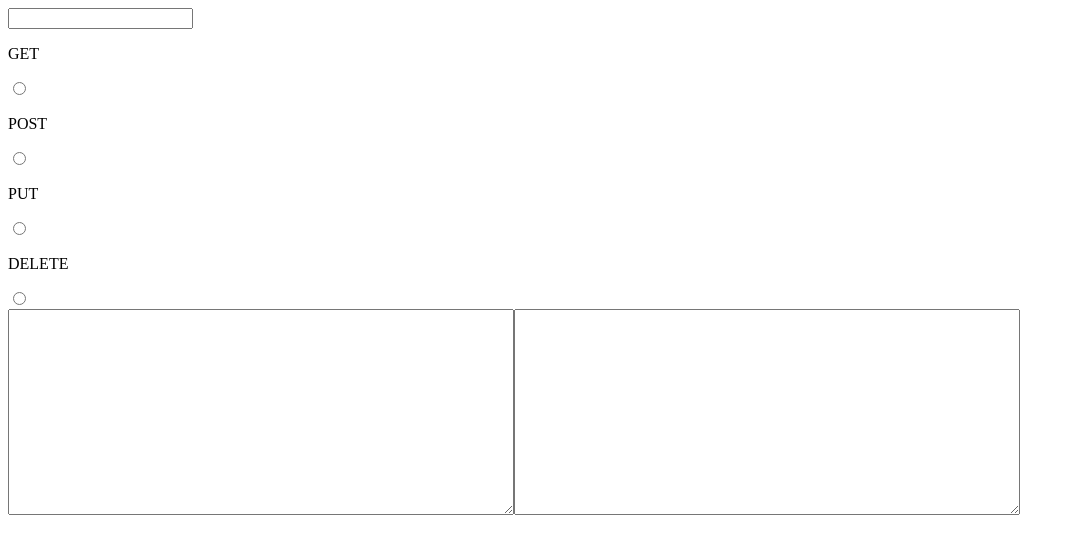
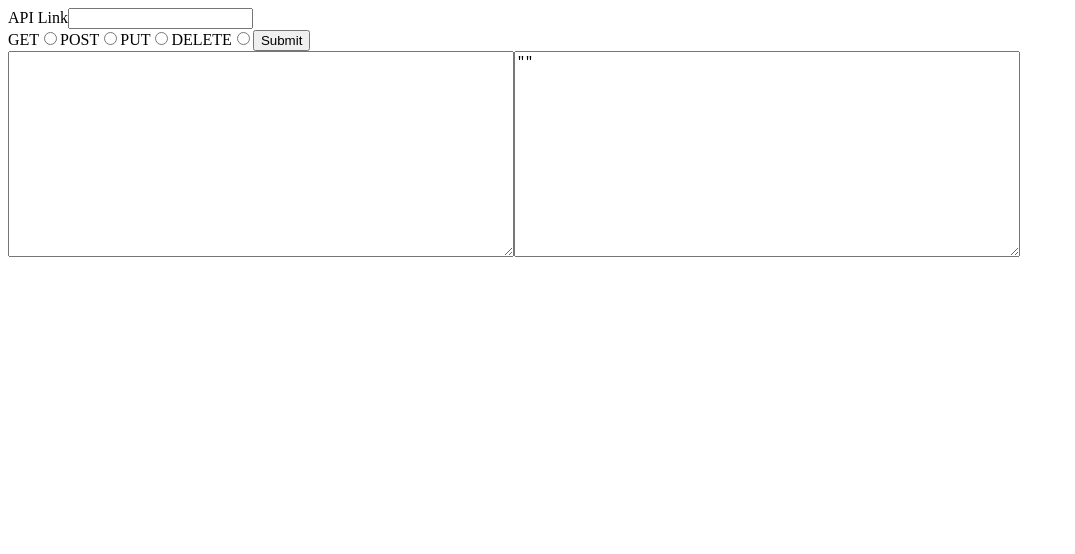
Before and after one commit to JoLeaper/postman-clone, a React app: page / in a window 1280 px wide. Shown: the top 554 px of the page, without its empty margins (0-1075 px from the left). Built offline with nearby package versions, Linux system fonts and the light colour scheme.

Commit message:
fetchApi function working, displaying in textarea

```diff
--- a/src/components/LinkBar/LinkBar.jsx
+++ b/src/components/LinkBar/LinkBar.jsx
@@ -2,6 +2,7 @@ import React from 'react';
 
 export const LinkBar = ({ handleChange, apiLink }) => (
   <>
+  API Link
   <input type="text" name="apiLink" value={apiLink} onChange={handleChange} />
   </>
 );
--- a/src/components/RequestContent/RequestContent.jsx
+++ b/src/components/RequestContent/RequestContent.jsx
@@ -1,24 +1,25 @@
 import React from 'react';
 
-export const RequestContent = ({ requestBody, requestMethod, handleChange }) => (
+export const RequestContent = ({ requestBody, handleChange, handleSubmit }) => (
   <>
-  <form onChange={handleChange}>
+  <form onChange={handleChange} onSubmit={handleSubmit}>
     <label>
-      <p>GET</p>
+      <span>GET</span>
       <input type="radio" name="requestMethod" value="GET"/>
     </label>
     <label>
-      <p>POST</p>
+      <span>POST</span>
       <input type="radio" name="requestMethod" value="POST"/>
     </label>
     <label>
-      <p>PUT</p>
+      <span>PUT</span>
       <input type="radio" name="requestMethod" value="PUT"/>
     </label>
     <label>
-      <p>DELETE</p>
+      <span>DELETE</span>
       <input type="radio" name="requestMethod" value="DELETE"/>
     </label>
+    <button>Submit</button>
   </form>
 
   <textarea type="text" style={{ width: 500, height: 200 }} name="requestBody" value={requestBody} onChange={handleChange}/>
--- a/src/components/ResponseWindow/ResponseWindow.jsx
+++ b/src/components/ResponseWindow/ResponseWindow.jsx
@@ -1,5 +1,5 @@
 import React from 'react';
 
 export const ResponseWindow = ({ response }) => (
-  <textarea readOnly style={{ width: 500, height: 200 }} name="responseWindow" value={response} />
+  <textarea readOnly style={{ width: 500, height: 200 }} name="responseWindow" value={JSON.stringify(response)} />
 );
--- a/src/containers/MainContainer.jsx
+++ b/src/containers/MainContainer.jsx
@@ -2,6 +2,7 @@ import React, { Component } from 'react'
 import { LinkBar } from '../components/LinkBar/LinkBar'
 import { RequestContent } from '../components/RequestContent/RequestContent'
 import { ResponseWindow } from '../components/ResponseWindow/ResponseWindow'
+import { fetchApi } from '../services/fetchApi'
 
 export default class MainContainer extends Component {
   state = {
@@ -17,6 +18,15 @@ export default class MainContainer extends Component {
     this.setState(newState);
   }
 
+  handleSubmit = (e) => {
+    e.preventDefault();
+    const { apiLink, requestMethod, requestBody } = this.state;
+    fetchApi(apiLink, requestMethod, requestBody)
+    .then(res => {
+      this.setState({ response: res })
+    })
+  }
+
   render() {
     const { apiLink, requestMethod, requestBody, response } = this.state;
     return (
@@ -27,6 +37,7 @@ export default class MainContainer extends Component {
         />
         <RequestContent
         handleChange={this.handleChange}
+        handleSubmit={this.handleSubmit}
         requestBody={requestBody}
         requestMethod={requestMethod}
         />
--- /dev/null
+++ b/src/services/fetchApi.js
@@ -0,0 +1,16 @@
+export const fetchApi = (api, method, body) => {
+  let fetchedData;
+  if(body) {
+    return fetch(`${api}`, {
+      method: `${method}`,
+      body: `${body}`
+  })
+  .then(res => res.json())
+  } else {
+    return fetch(`${api}`, {
+      method: `${method}`
+  })
+  .then(res => res.json())
+  }
+
+}
```
